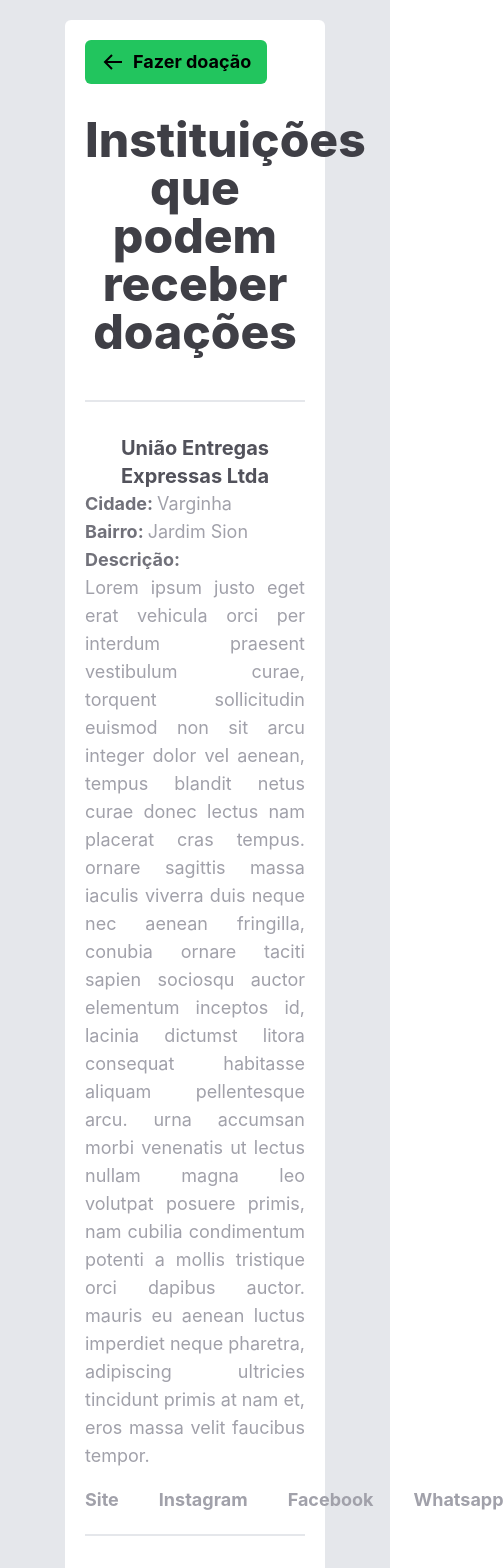
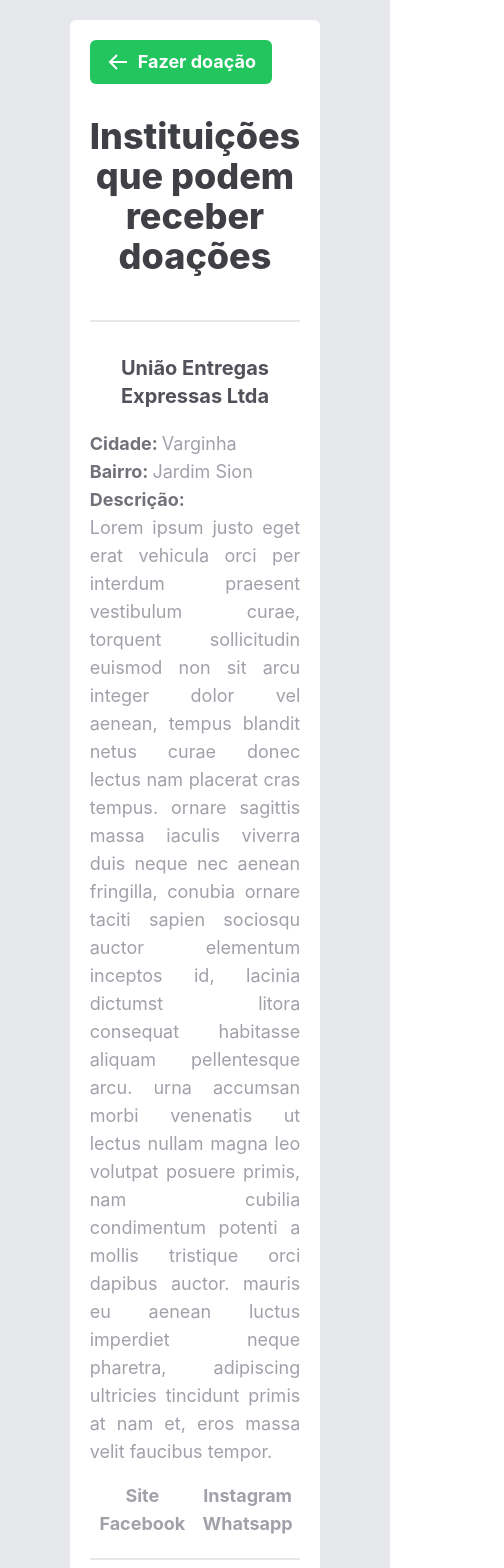
Before and after one commit to yaghomattos/doar-computadores, a Next.js app: page /instituicoes in a window 390 px wide. Shown: the top 1568 px of the page, 504 px wide, since content can reach past the window. Built offline with nearby package versions, Linux system fonts and the light colour scheme.

Commit message:
style: institutions responsiveness

```diff
--- a/src/pages/instituicoes.js
+++ b/src/pages/instituicoes.js
@@ -13,16 +13,16 @@ export default function Institutions() {
         <title>Instituições</title>
       </Head>
 
-      <div className="w-8/12 mx-auto my-5 px-5 bg-white rounded-md">
+      <div className="w-min sm:w-7/12 mx-auto my-5 px-5 bg-white rounded-md">
         <header className="mb-5 mt-5 pb-6">
           <Link href={'/'}>
             <div className="w-fit flex mb-8 mt-4 py-2 px-4 gap-2 items-center bg-green-500 rounded-md cursor-pointer">
-              <BiArrowBack size="24" />
-              <span className="font-bold text-lg">Fazer doação</span>
+              <BiArrowBack size="24" color="white" />
+              <a className="font-bold text-lg text-white">Fazer doação</a>
             </div>
           </Link>
 
-          <h1 className="text-center text-5xl font-extrabold text-zinc-700">
+          <h1 className="text-center text-4xl sm:text-5xl font-extrabold text-zinc-700">
             Instituições que podem receber doações
           </h1>
         </header>
@@ -31,43 +31,37 @@ export default function Institutions() {
           return (
             <div key={index} className="mb-5 pt-8 border-t-2">
               <div className="text-zinc-400">
-                <h2 className="text-center text-xl font-bold text-zinc-600">
-                  {orgs[index].name}
+                <h2 className="mb-5 text-center text-xl font-bold text-zinc-600">
+                  {org.name}
                 </h2>
-                <div className="w-full flex flex-wrap gap-1 items-center">
-                  <h3 className="text-lg font-bold text-zinc-500">Cidade:</h3>
-                  <p className="text-lg font-normal text-zinc-400">
-                    {orgs[index].city}
-                  </p>
+                <div className="w-full flex flex-wrap gap-1 items-center text-lg">
+                  <h3 className="font-bold text-zinc-500">Cidade:</h3>
+                  <p className="font-normal text-zinc-400">{org.city}</p>
                 </div>
-                <div className="w-full flex flex-wrap gap-1 items-center">
-                  <h3 className="text-lg font-bold text-zinc-500">Bairro:</h3>
-                  <p className="text-lg font-normal text-zinc-400">
-                    {orgs[index].neighboor}
-                  </p>
+                <div className="w-full flex flex-wrap gap-1 items-center text-lg">
+                  <h3 className="font-bold text-zinc-500">Bairro:</h3>
+                  <p className="font-normal text-zinc-400">{org.neighboor}</p>
                 </div>
-                <div className="flex flex-wrap text-justify">
-                  <h3 className="text-lg font-bold text-zinc-500">
-                    Descrição:
-                  </h3>
-                  <p className="text-lg font-normal text-zinc-400">
-                    {orgs[index].presentation}
+                <div className="flex flex-wrap text-justify text-lg">
+                  <h3 className="font-bold text-zinc-500">Descrição:</h3>
+                  <p className="font-normal text-zinc-400">
+                    {org.presentation}
                   </p>
                 </div>
               </div>
 
-              <footer className="w-full flex flex-row gap-10 mt-4 text-zinc-400">
-                <Link href={`${orgs[index].links.site}`}>
-                  <a className="text-lg font-bold text-zinc-400">Site</a>
+              <footer className="grid grid-cols-2 md:grid-cols-4 mt-4 text-center text-lg font-bold text-zinc-400">
+                <Link href={'https://www.appmasters.io/'}>
+                  <a target="_blank">Site</a>
                 </Link>
-                <Link href={`${orgs[index].links.instagram}`}>
-                  <a className="text-lg font-bold text-zinc-400">Instagram</a>
+                <Link href={'https://www.appmasters.io/'}>
+                  <a target="_blank">Instagram</a>
                 </Link>
-                <Link href={`${orgs[index].links.facebook}`}>
-                  <a className="text-lg font-bold text-zinc-400">Facebook</a>
+                <Link href={'https://www.appmasters.io/'}>
+                  <a target="_blank">Facebook</a>
                 </Link>
-                <Link href={`${orgs[index].links.whatsapp}`}>
-                  <a className="text-lg font-bold text-zinc-400">Whatsapp</a>
+                <Link href={'https://www.appmasters.io/'}>
+                  <a target="_blank">Whatsapp</a>
                 </Link>
               </footer>
             </div>
```
